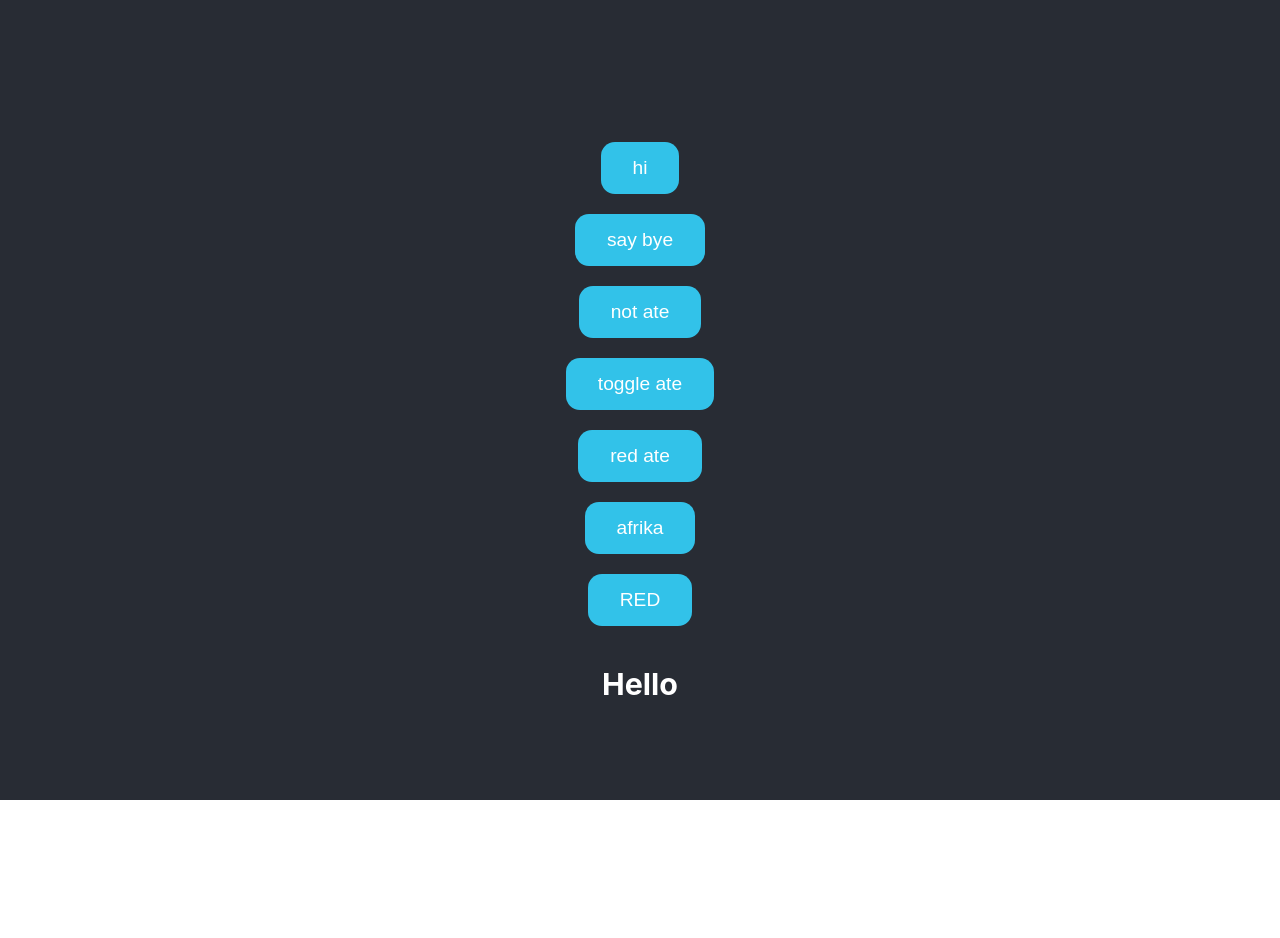
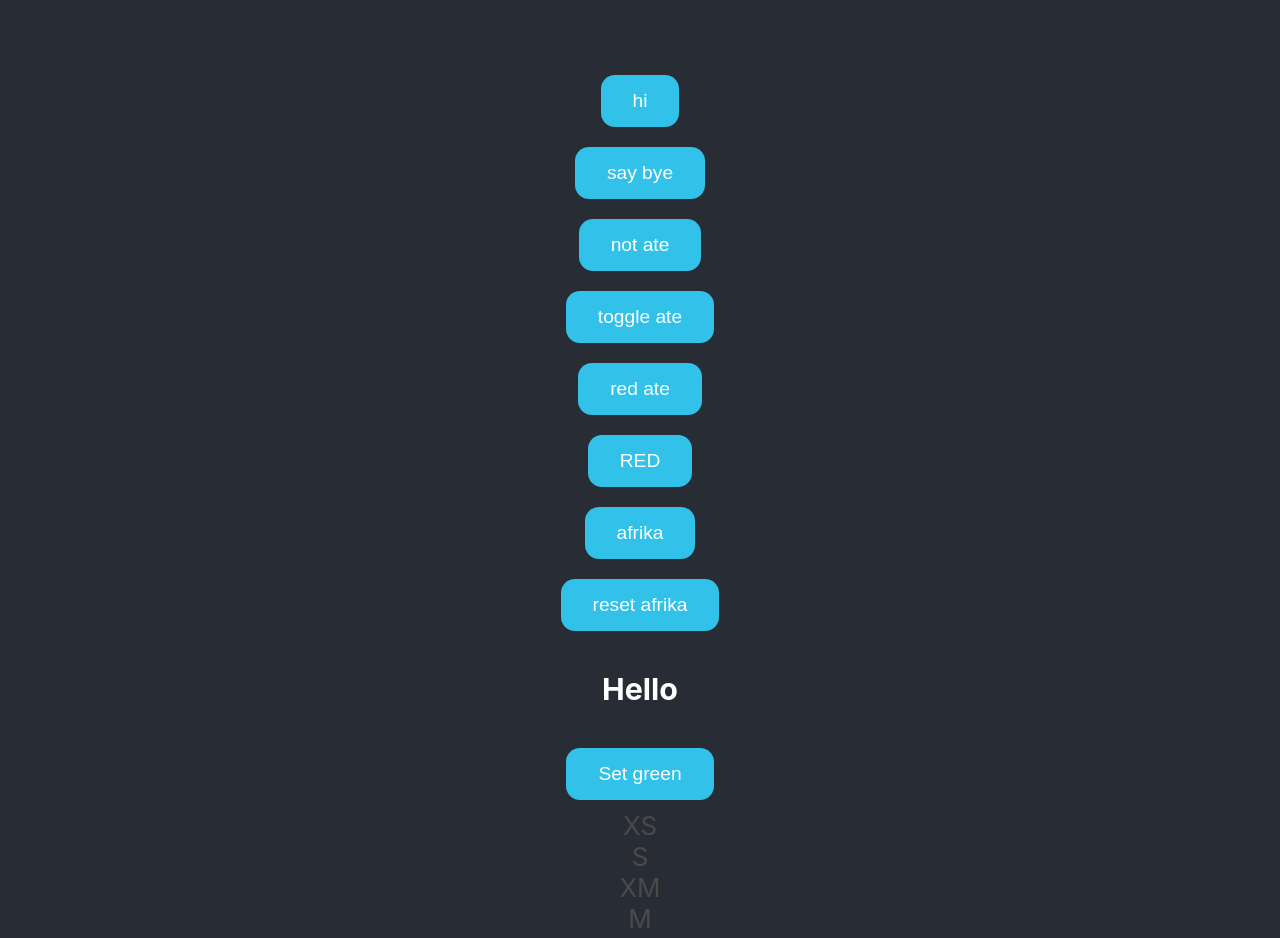
Before and after one commit to brokenfingers/reactjs_bit, a React (Create React App) app: page / in a window 1280 px wide. Shown: the top 938 px of the page. Before the commit the page ends 800 px from the top, so only its background shows below. Built offline with nearby package versions, Linux system fonts and the light colour scheme.

Commit message:
repeat lst

```diff
--- a/src/App.jsx
+++ b/src/App.jsx
@@ -2,6 +2,7 @@ import './App.css'
 import {  useState } from 'react';
 import Hello from './Components/014/Hello';
 import Red from './Components/014/Red';
+import List from './Components/014/Lists';
 
 
 
@@ -26,10 +27,15 @@ function App() {
         // setMessage(message === '' ? 'ate' : '')
         setMessage(i => i ? '' : 'ate')
     }
-    const handleRedAte = () => {
+
+
+    const handleAteColor = (clr) => {
         // setMessage(message === '' ? 'ate' : '')
-        setRed('red')
+        setRed(clr)
     }
+
+
+
 
     const handleColor2 = () => {
         setColor2('red');
@@ -37,6 +43,11 @@ function App() {
 
     const handleAfrika = () => {
         setAfrika('Hello afrika')
+    }
+
+    const handleResetAfrika = () => {
+        setAfrika('Hello')
+        setColor2('white');
     }
 
 
@@ -49,11 +60,14 @@ function App() {
                 <button onClick={handleExit}>say bye</button>
                 <button onClick={handleExitClear}>not ate</button>
                 <button onClick={handleToggleAte}>toggle ate</button>
-                <button  onClick={handleRedAte}>red ate</button>
-                <button  onClick={handleAfrika}>afrika</button>
+                <button  onClick={() => handleAteColor('red')}>red ate</button>
 
                 <Red handleColor2={handleColor2}></Red>
-                <Hello afrika={afrika} color={color2}></Hello>
+
+                <button  onClick={handleAfrika}>afrika</button>
+                <button  onClick={handleResetAfrika}>reset afrika</button>
+                <Hello afrika={afrika} color={color2} handleAteColor={handleAteColor}></Hello>
+                <List></List>
             </header>
         </div>
     )
--- a/src/Components/014/Hello.jsx
+++ b/src/Components/014/Hello.jsx
@@ -1,6 +1,14 @@
-function Hello ({color, afrika}) {
+function Hello ({color, afrika, handleAteColor}) {
 
-return <h3 style={{color}}>{afrika}</h3>
+return (
+    <>
+        <h3 style={{color}}>{afrika}</h3>
+        <button onClick={() => handleAteColor('green')}>Set green</button>
+    </>
+
+)
+
+
 
 }
 
--- /dev/null
+++ b/src/Components/014/Lists.jsx
@@ -0,0 +1,12 @@
+function List() {
+    const sizes = ['XS', 'S', 'XM', 'M', 'L', 'XL', 'XXL']
+    return (
+        <>
+        {
+            sizes.map((itm, i) => <div key={i}>{itm}</div>)
+        }
+        </>
+    )
+}
+
+export default List;
```
